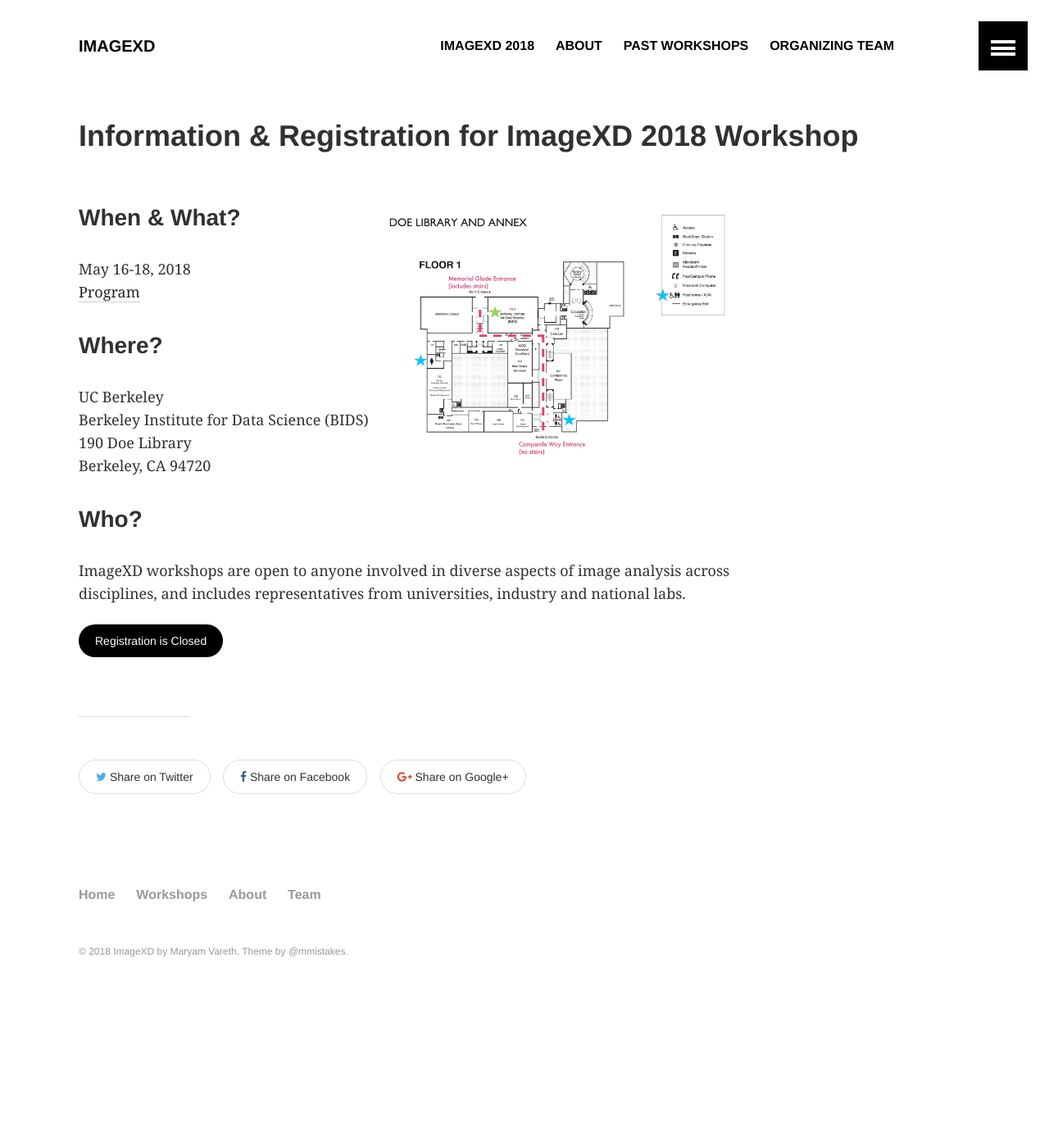
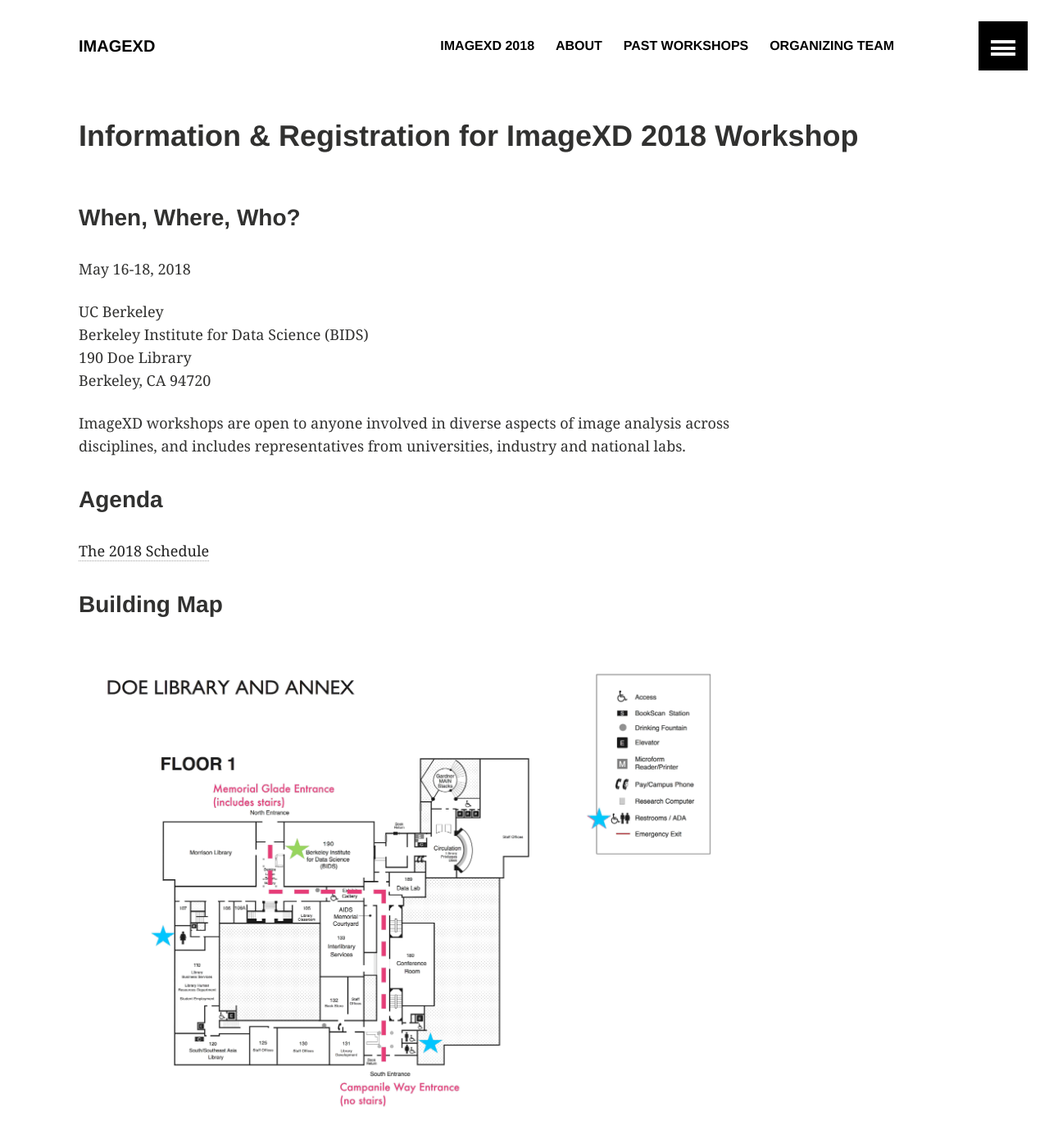
Before and after one commit to imagexd/imagexd.github.io, a Jekyll site: the page built from imagexd2018/index.md, in a window 1280 px wide and 1400 px high. Shown: the top 1390 px of the window at 82% size. Built offline with Jekyll 4.4.1, drawn with Linux system fonts in a browser that asks for light colours.

Commit message:
update the information page with bigger map and better link to the program

```diff
--- a/_data/footer.yml
+++ b/_data/footer.yml
@@ -3,7 +3,7 @@
 - title: Home
   url: /
 
-- title: Workshops
+- title: Past Workshops
   url: /workshops/
 
 - title: About
--- a/imagexd2018/index.md
+++ b/imagexd2018/index.md
@@ -11,22 +11,20 @@ image:
   thumb:
 share: true
 ---
-<img class='pull-right' src="{{ site.baseurl }}/images/doe-floorplan.jpg" style="width: 450px;"/>
 
-### When & What?
+### When, Where, Who?
 
 May 16-18, 2018<br />
-<a href="{{ site.url }}/programs/imagexd2018" class=".btn-inverse">Program </a>
-
-### Where?
 
 UC Berkeley <br />
 Berkeley Institute for Data Science (BIDS) <br />
 190 Doe Library <br />
 Berkeley, CA 94720 <br />
 
-### Who?
-
 ImageXD workshops are open to anyone involved in diverse aspects of image analysis across disciplines, and includes representatives from universities, industry and national labs.
 
-<a class="btn"> Registration is Closed </a>
+### Agenda
+<a href="{{ site.url }}/programs/imagexd2018" class=".btn-inverse"> The 2018 Schedule </a>
+
+### Building Map
+<img src="{{ site.baseurl }}/images/doe-floorplan.jpg" style="width: 900px;"/>
```
Also changed, not shown: index.md (+2 -5 lines).
